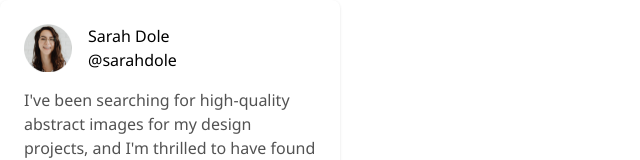
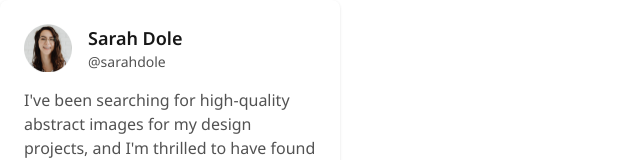
Before and after one commit to bpb54321/testimonial-card, a React (Vite) app: page / in a window 1280 px wide. Shown: the top 160 px of the page, without its empty margins (0-640 px from the left). Built offline with nearby package versions, Linux system fonts and the light colour scheme.

Commit message:
Add text styles to user name and handle.

```diff
--- a/index.html
+++ b/index.html
@@ -1,5 +1,5 @@
 <!doctype html>
-<html lang="en" class="font-noto-sans">
+<html lang="en" class="font-noto-sans antialiased">
   <head>
     <meta charset="UTF-8" />
     <link rel="icon" type="image/svg+xml" href="/vite.svg" />
--- a/src/components/TestimonialCard.tsx
+++ b/src/components/TestimonialCard.tsx
@@ -10,8 +10,10 @@ export const TestimonialCard: React.FC = () => {
           alt="A profile photo of Sarah Dole."
         />
         <div>
-          <p>Sarah Dole</p>
-          <p>@sarahdole</p>
+          <p className="font-semibold text-lg text-justify text-neutral-900">
+            Sarah Dole
+          </p>
+          <p className="font-normal text-sm text-neutral-600">@sarahdole</p>
         </div>
       </div>
       <blockquote className="font-normal text-base text-neutral-600">
```
Also changed, not shown: 1 other file (tests, documents, lock files or other folders).
